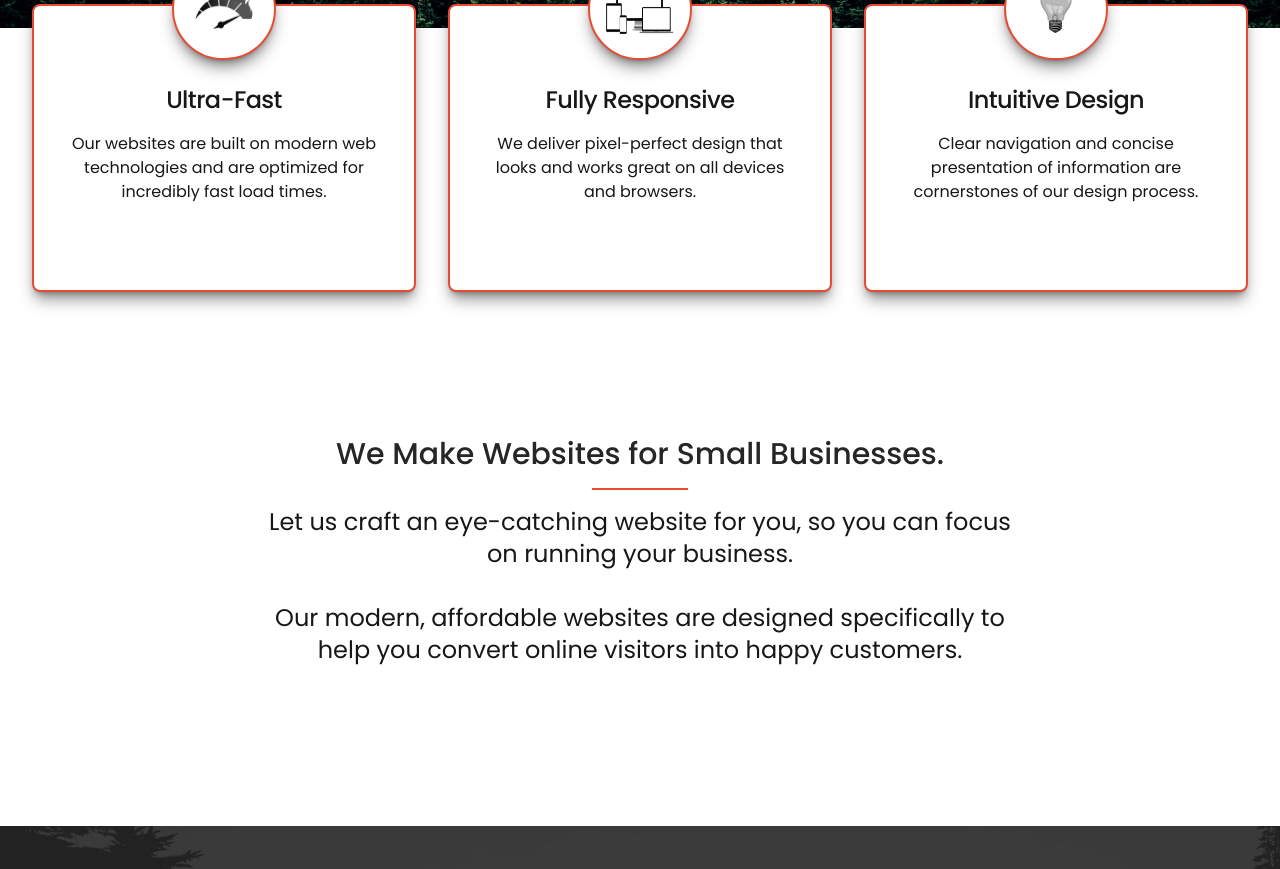
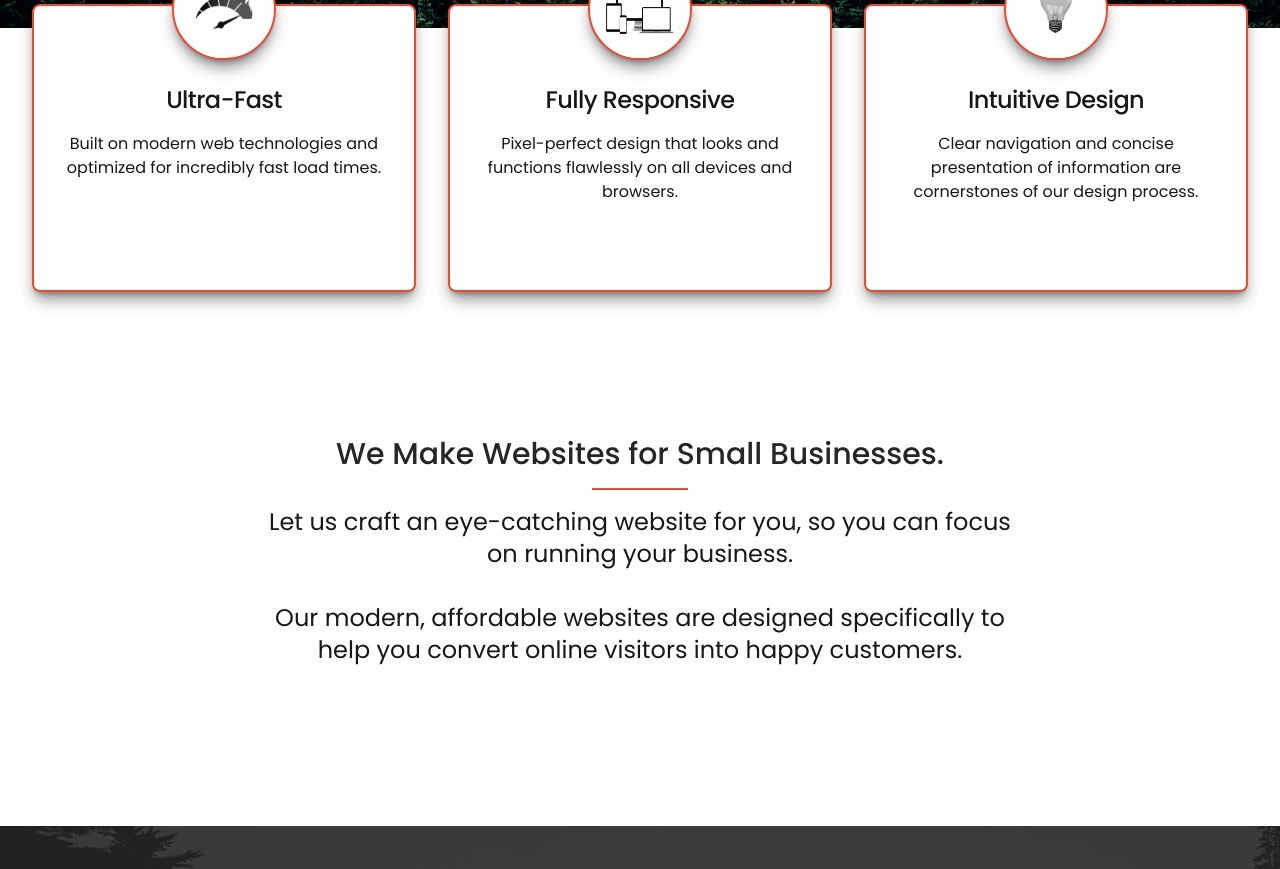
Before and after one commit to EMurrell/Agency-Beta, a Next.js app: page / in a window 1280 px wide. Shown: the part 820-1689 px from the top of the page. Built offline with nearby package versions, Linux system fonts and the light colour scheme.

Commit message:
Update copy in Features.js

```diff
--- a/components/Features.js
+++ b/components/Features.js
@@ -6,13 +6,13 @@ const features = [
     name: "Ultra-Fast",
     image: "/speedometer.png",
     description:
-      "Our websites are built on modern web technologies and are optimized for incredibly fast load times. ",
+      "Built on modern web technologies and optimized for incredibly fast load times.",
   },
   {
     name: "Fully Responsive",
     image: "/resp-dev.png",
     description:
-      "We deliver pixel-perfect design that looks and works great on all devices and browsers.",
+      "Pixel-perfect design that looks and functions flawlessly on all devices and browsers.",
   },
   {
     name: "Intuitive Design",
```
